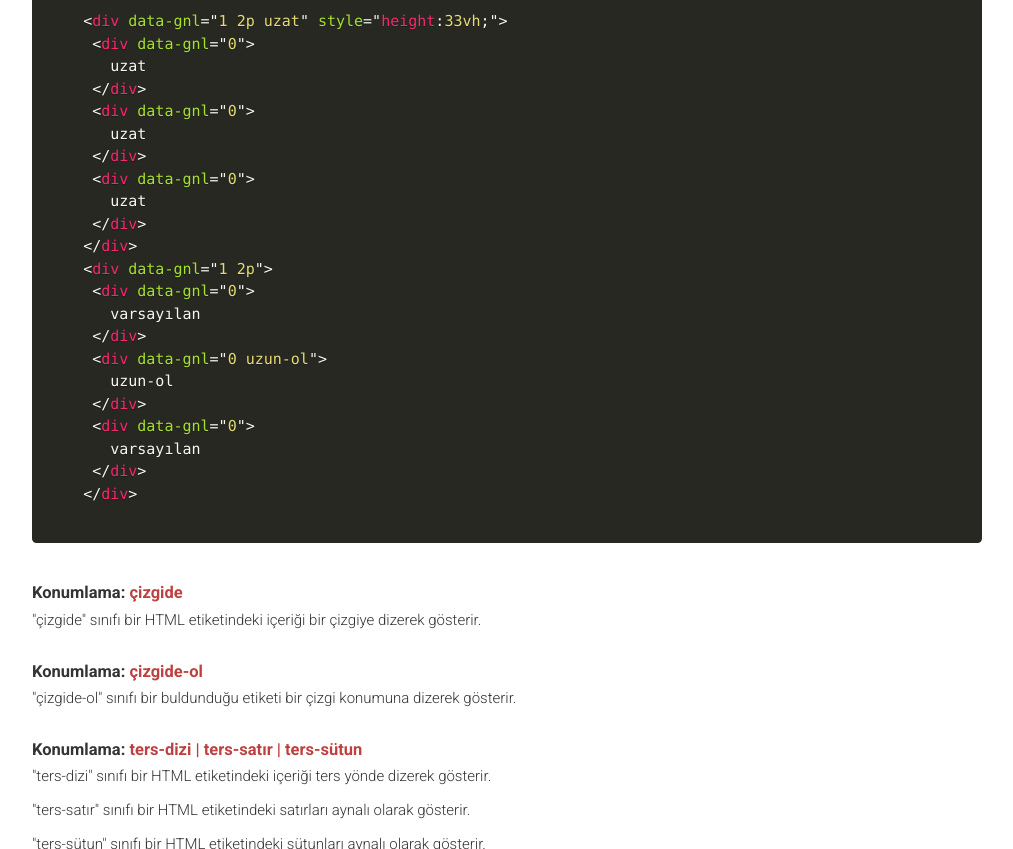
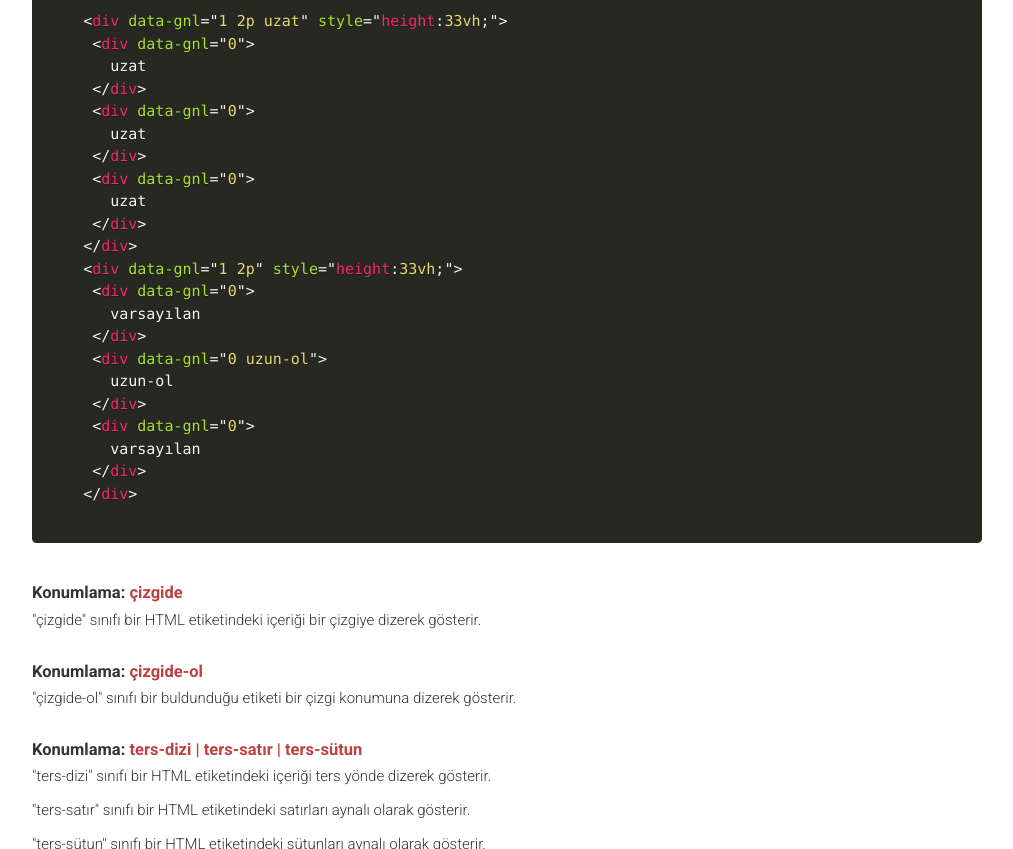
Before and after one commit to data-deveb/data-deveb.github.io, a Jekyll site: the page built from belgeler/kap-orgusu.html, in a window 1280 px wide and 900 px high, scrolled down 6482 px, cut to the strip 0-849 px from the top of the window. Shown: the whole strip, without its empty margins (228-1241 px from the left). Built offline with Jekyll 4.4.1, drawn with Linux system fonts in a browser that asks for light colours.

Commit message:
Güncelleme

```diff
--- a/belgeler/kap-orgusu.html
+++ b/belgeler/kap-orgusu.html
@@ -317,7 +317,7 @@ title: Kap Örgüsü
           uzat
         </div>
       </div>
-      <div data-gnl="1 2p">
+      <div data-gnl="1 2p" style="height:33vh;">
         <div data-gnl="0">
           varsayılan
         </div>
@@ -341,7 +341,7 @@ title: Kap Örgüsü
        uzat
      &lt;/div&gt;
     &lt;/div&gt;
-    &lt;div data-gnl=&quot;1 2p&quot;&gt;
+    &lt;div data-gnl=&quot;1 2p&quot; style=&quot;height:33vh;&quot;&gt;
      &lt;div data-gnl=&quot;0&quot;&gt;
        varsay&#305;lan
      &lt;/div&gt;
```
